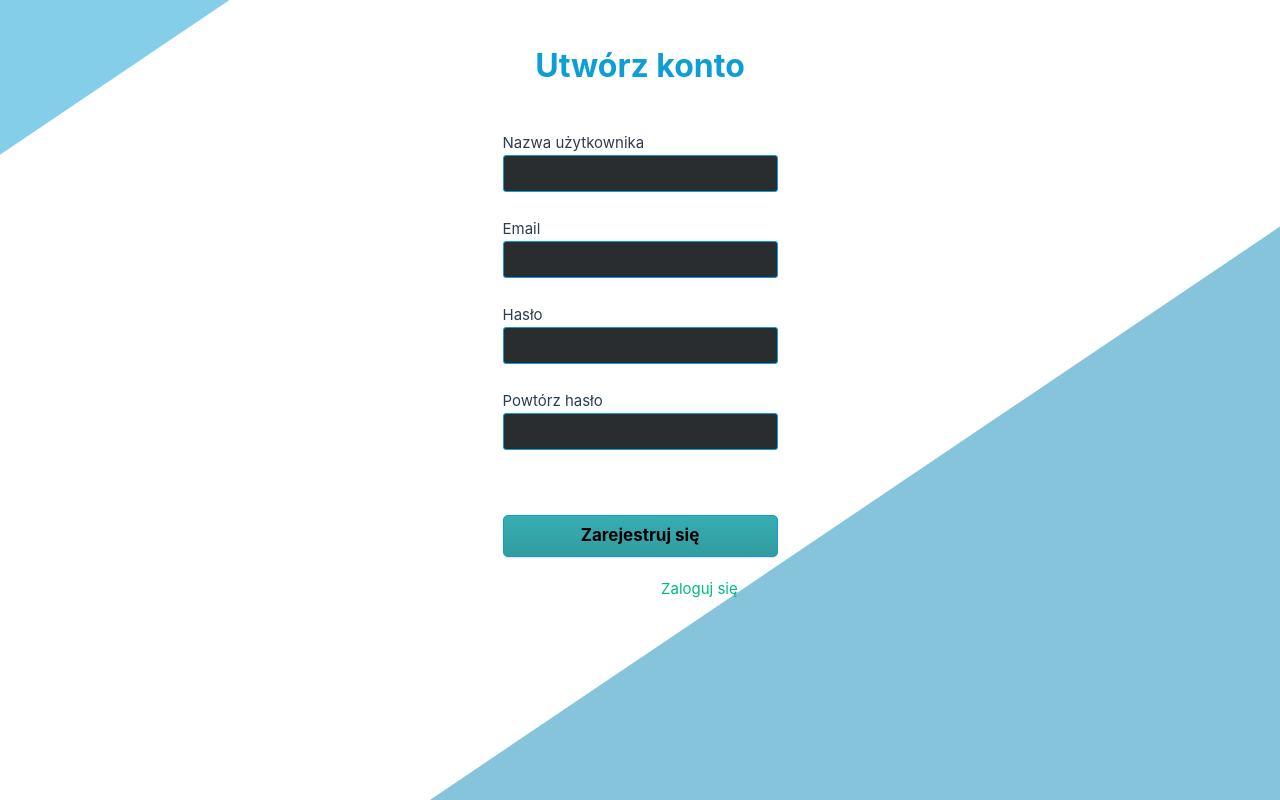
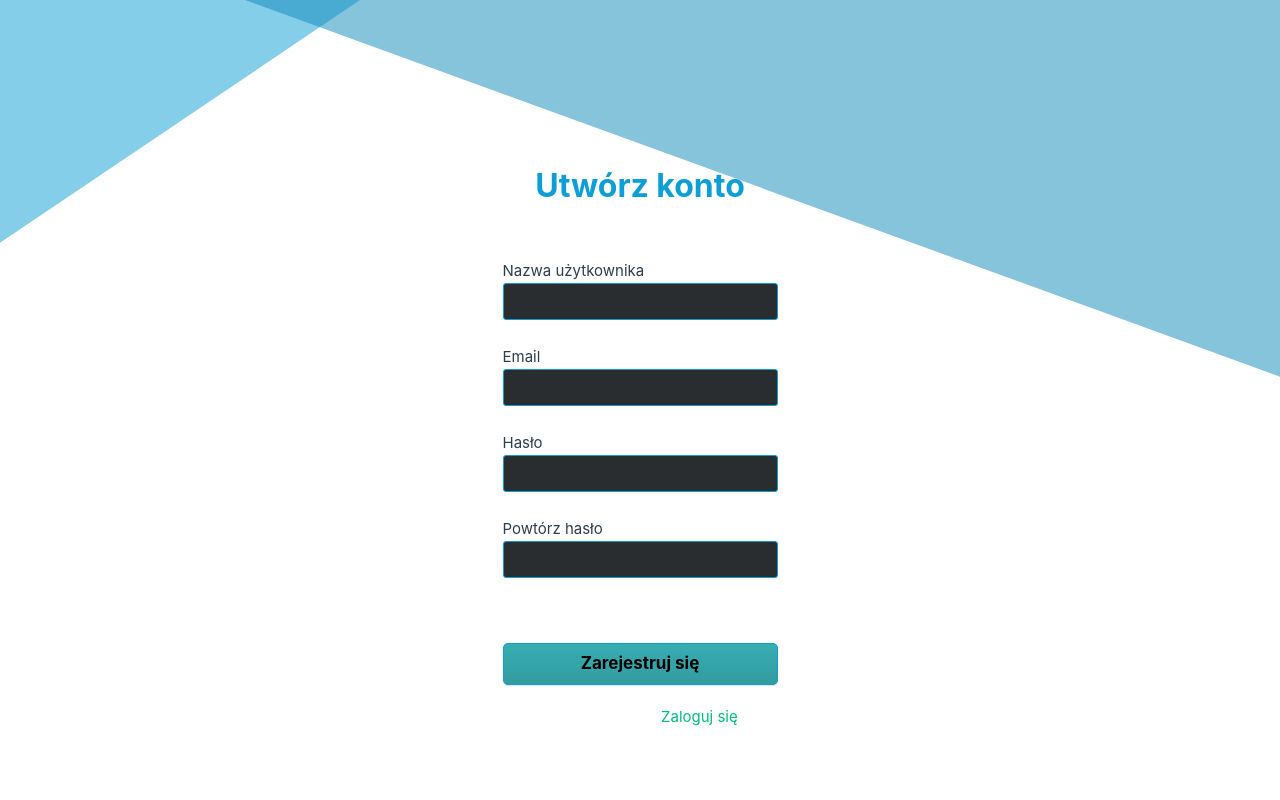
Before and after one commit to KonradChecinski/frogCalendar, a Vue app: page /register in a window 1280 px wide. Built offline with nearby package versions, Linux system fonts and the light colour scheme.

Commit message:
Poprawka ekranu logowania i rejestracji

```diff
--- a/src/assets/css/loginView.css
+++ b/src/assets/css/loginView.css
@@ -2,7 +2,7 @@
     align-self: center;
     justify-self: center;
     width: 100%;
-    margin-top: 50vh;
+    margin-top: 30vh;
 
     display: flex;
     flex-direction: column;
@@ -29,3 +29,11 @@
     transform: rotate(-160deg);
     opacity: 0.5;
 }
+
+.login-acc-text {
+    margin-top: 20vh;
+    text-align: center;
+    color: #0C9ED5;
+    font-size: 2rem;
+    font-weight: bold;
+}
--- a/src/assets/css/registerView.css
+++ b/src/assets/css/registerView.css
@@ -2,7 +2,7 @@
     align-self: center;
     justify-self: center;
     width: 100%;
-    margin-top: 5vh;
+    margin-top: 6vh;
 
     display: flex;
     flex-direction: column;
@@ -13,7 +13,7 @@
     width: 322%;
     height: 55%;
     left: -152%;
-    top: -51%;
+    top: -40%;
     background: #0C9ED5;
     transform: rotate(326deg);
     opacity: 0.5;
@@ -24,25 +24,14 @@
     width: 300%;
     height: 75%;
     left: -125%;
-    top: 117%;
+    top: -74%;
     background: #0E8AB9;
-    transform: rotate(326deg);
-    opacity: 0.5;
-}
-
-#rectangle3 {
-    position: absolute;
-    width: 300%;
-    height: 75%;
-    left: -125%;
-    top: 94%;
-    background: #0E8AB9;
-    transform: rotate(191deg);
+    transform: rotate(-160deg);
     opacity: 0.5;
 }
 
 .create-acc-text {
-    margin-top: 5vh;
+    margin-top: 20vh;
     text-align: center;
     color: #0C9ED5;
     font-size: 2rem;
--- a/src/stores/LoggedIn.ts
+++ b/src/stores/LoggedIn.ts
@@ -2,7 +2,7 @@ import { ref, computed } from 'vue'
 import { defineStore } from 'pinia'
 
 export const useLoggedStore = defineStore('counter', () => {
-  const isLoggedIn = true;
+  const isLoggedIn = false;
 
   return { isLoggedIn }
 })
--- a/src/views/LoginView.vue
+++ b/src/views/LoginView.vue
@@ -1,17 +1,16 @@
 <script setup lang="ts">
-import Login from '@/components/login/Login.vue';
+import Login from "@/components/login/Login.vue";
 </script>
 
 <template>
   <div id="rectangle1"></div>
   <div id="rectangle2"></div>
 
+  <p class="login-acc-text">Zaloguj się</p>
+
   <div id="login-container">
     <Login />
   </div>
 </template>
 
-
-<style scoped src="@/assets/css/loginView.css">
-
-</style>
+<style scoped src="@/assets/css/loginView.css"></style>
```
